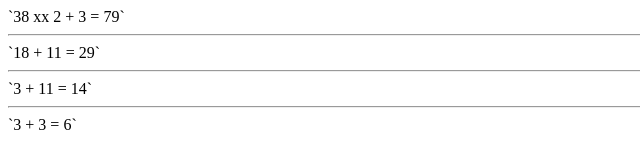
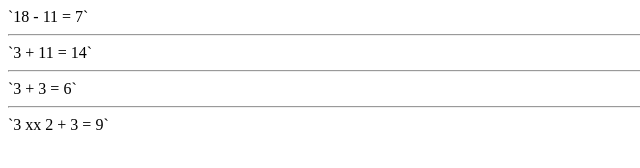
Before and after one commit to waharnum/mathjax_d3-experiment, a plain HTML site: page index.html in a window 1280 px wide. Shown: the whole page, without its empty margins (0-640 px from the left). Drawn offline with nearby package versions, Linux system fonts and the light colour scheme; some packages are replaced by stand-ins of ours.

Commit message:
rearrange statements

```diff
--- a/index.html
+++ b/index.html
@@ -9,12 +9,9 @@
 </head>
 <body>
 
+
 <div class="arithmetic">
-`38 xx 2 + 3 = 79`
-</div>
-<hr/>
-<div class="arithmetic">
-`18 + 11 = 29`
+`18 - 11 = 7`
 </div>
 <hr/>
 <div class="arithmetic">
@@ -23,6 +20,10 @@
 <hr/>
 <div class="arithmetic">
 `3 + 3 = 6`
+</div>
+<hr/>
+<div class="arithmetic">
+`3 xx 2 + 3 = 9`
 </div>
 
 <script type="text/javascript">
@@ -87,8 +88,6 @@ hub.Queue(
                             }
                         });
                 } else if (nodeName === "mo") {
-                    console.log("mo");
-                    console.log(this.innerHTML);
                     var svgWidth = 50;
                     var svgHeight = 250;
                     arithmeticSVG
```
